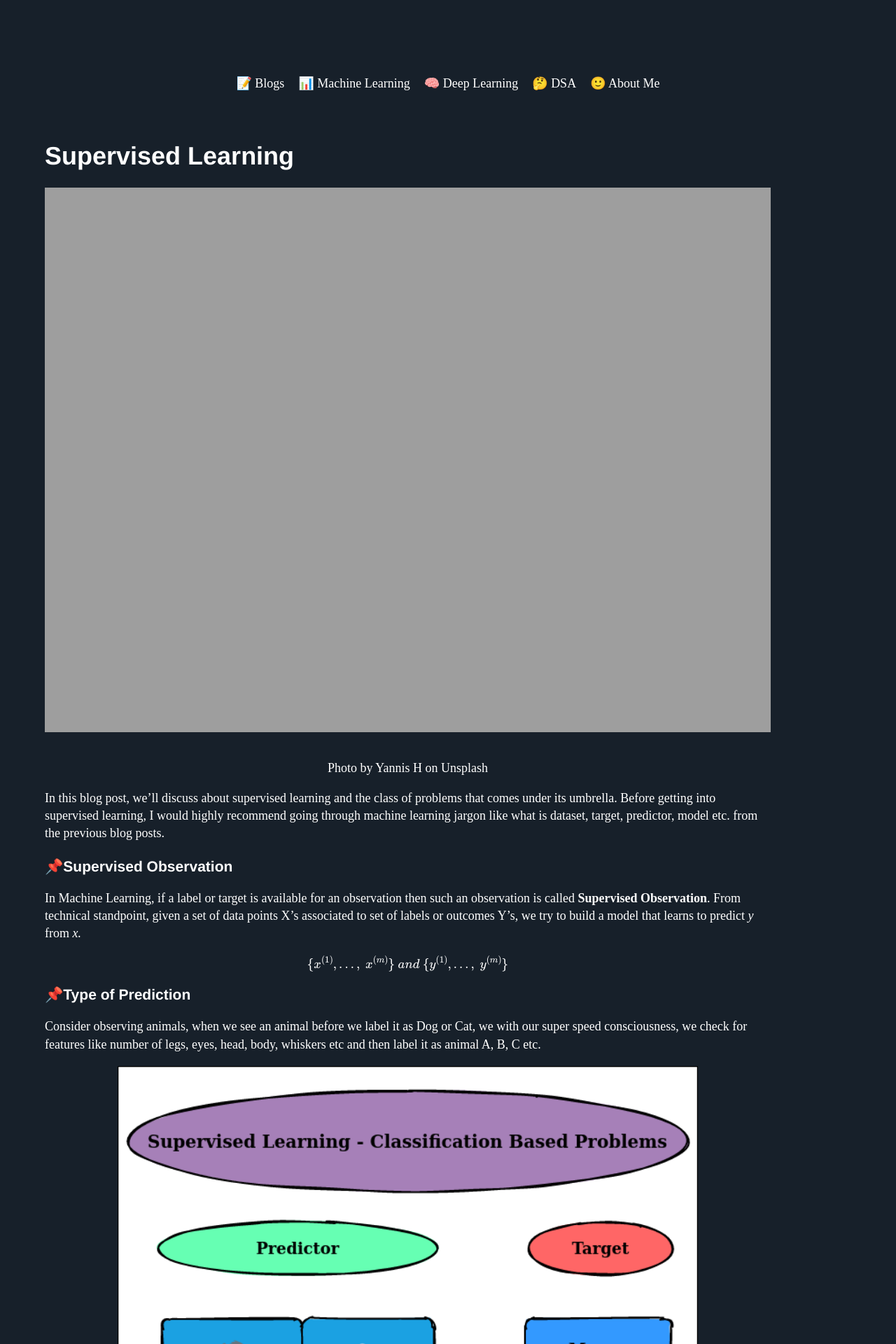
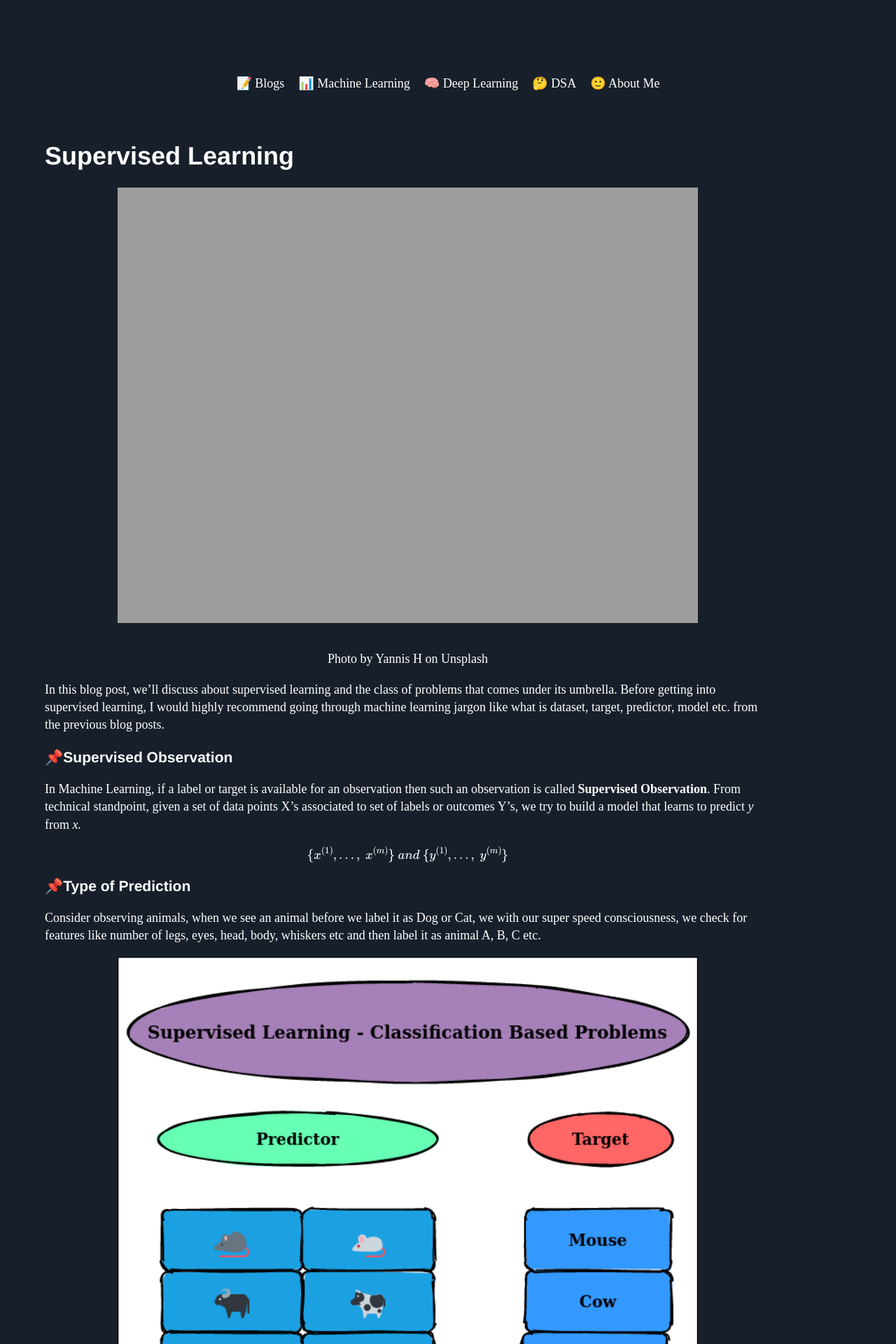
Before and after one commit to Mayurji/mayurji.github.io, a Jekyll site: the page built from _machine-learning/Supervised Learning.md, in a window 1280 px wide. Shown: the top 1920 px of the page at 70% size. Built offline with Jekyll 4.4.1, drawn with Linux system fonts in a browser that asks for light colours; nearby versions of some CDN libraries; formulas are drawn with MathJax 3; comment, search, counter and statistics services are not loaded.

Commit message:
Update Supervised Learning.md

```diff
--- a/_machine-learning/Supervised Learning.md
+++ b/_machine-learning/Supervised Learning.md
@@ -9,7 +9,7 @@
 # Supervised Learning
 
 <center>
-<img src="{{site.url}}/assets/images/ml/yannis-h-uaPaEM7MiQQ-unsplash.jpg"  style="zoom: 5%  background-color:#DCDCDC;" width="100%" height=auto/><br>
+<img src="{{site.url}}/assets/images/ml/yannis-h-uaPaEM7MiQQ-unsplash.jpg"  style="zoom: 5%  background-color:#DCDCDC;" width="80%" height=auto/><br>
 <p><span>Photo by <a href="https://unsplash.com/@yanphotobook?utm_source=unsplash&amp;utm_medium=referral&amp;utm_content=creditCopyText">Yannis H</a> on <a href="https://unsplash.com/s/photos/teaching?utm_source=unsplash&amp;utm_medium=referral&amp;utm_content=creditCopyText">Unsplash</a></span></p>
 </center>
 
```
